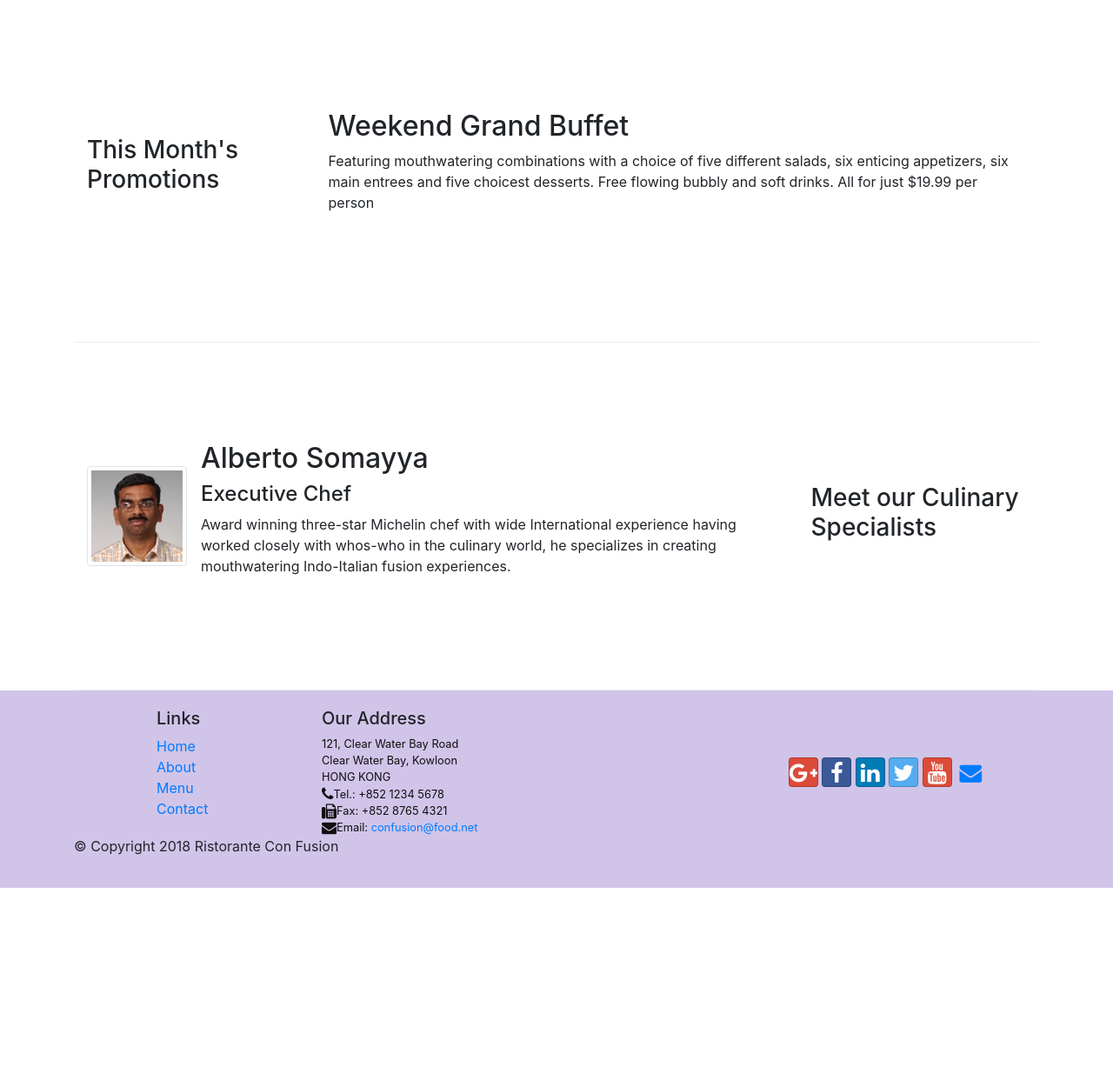
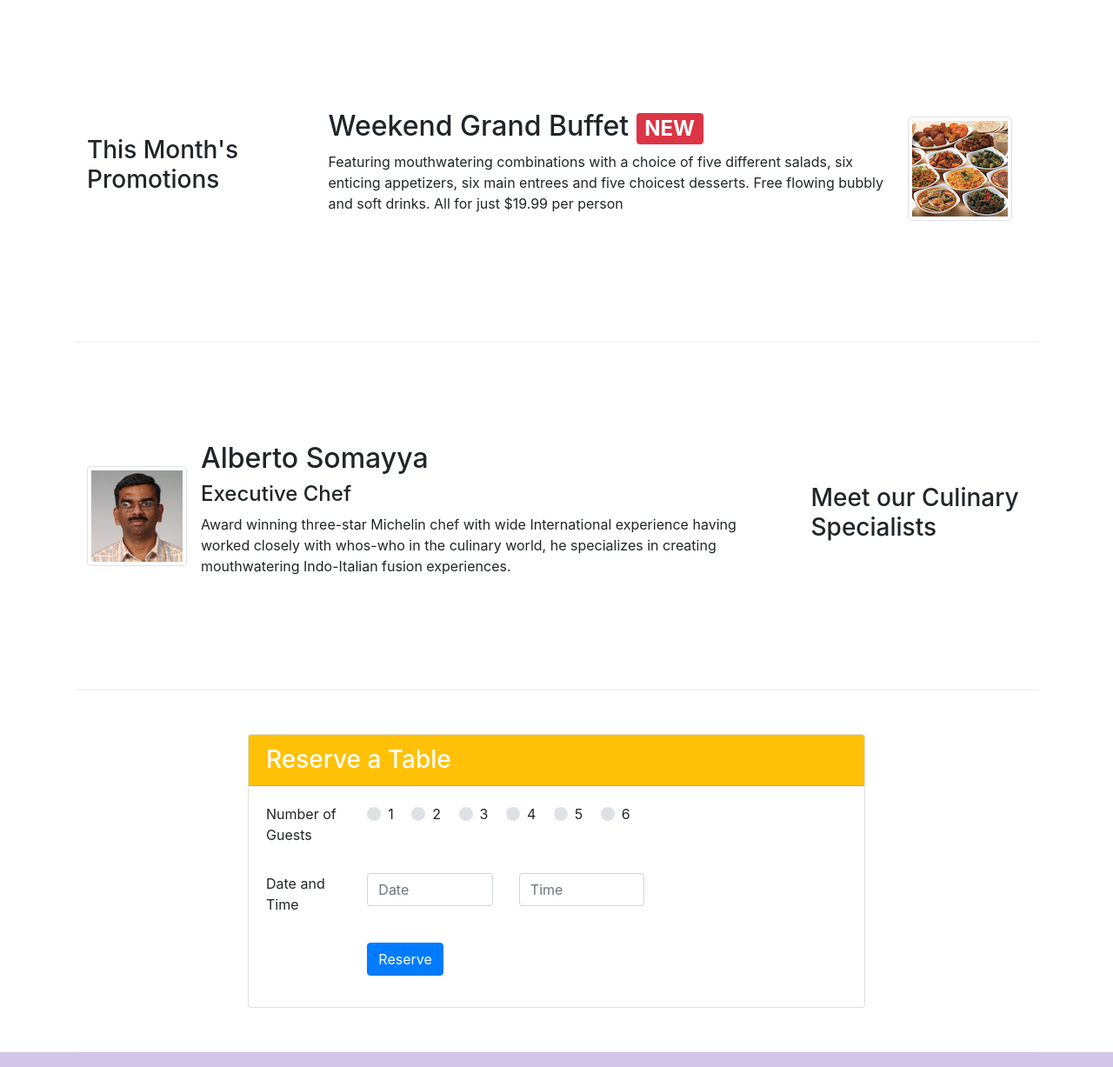
Before and after one commit to bejuzb0/confusion-Restaurant, a website: page index.html in a window 1280 px wide. Shown: the part 740-1967 px from the top of the page at 87% size. Before the commit the page ends 1761 px from the top, so only its background shows below. Drawn offline with nearby package versions, Linux system fonts and the light colour scheme.

Commit message:
Assignment2

```diff
--- a/index.html
+++ b/index.html
@@ -41,8 +41,11 @@
                     <h1>Ristorante con Fusion</h1>
                     <p>We take inspiration from the World's best cuisines, and create a unique fusion experience. Our lipsmacking creations will tickle your culinary senses!</p>
                 </div>
-                <div class="col-12 col-sm align-self-center">
+                <div class="col-12 col-sm-3 align-self-center">
                     <img src="img/logo.png" class="img-fluid">
+                </div>
+                <div class="col-12 col-sm-3 align-self-center">
+                    <a href="#reserve" style="text-decoration: none;"><button class="btn btn-block btn-warning" type="button">Reserve Table</button></a>
                 </div>
             </div>
         </div>
@@ -50,7 +53,7 @@
 
     <div class="container">
         <div class="row row-content align-items-center">
-            <div class="col-12 col-sm-4 order-sm-lastcol-md-3">
+            <div class="col-12 col-sm-4 order-sm-last col-md-3">
                 <h3>Our Lipsmacking Culinary Creations</h3>
             </div>
             <div class="col col-sm col-md order-sm-first">
@@ -69,12 +72,19 @@
 
 
         <div class="row row-content align-items-center">
-            <div class="col-12 col-sm-4 col-md-3">
+            <div class="col-12 col-sm-4 col-md-3 order-sm-first">
                 <h3>This Month's Promotions</h3>
             </div>
-            <div class="col col-sm col-md">
-                <h2>Weekend Grand Buffet</h2>
-                <p>Featuring mouthwatering combinations with a choice of five different salads, six enticing appetizers, six main entrees and five choicest desserts. Free flowing bubbly and soft drinks. All for just $19.99 per person </p>
+            <div class="col col-sm col-md order-sm-last">
+                <div class="media">
+                    <div class="media-body">
+                        <h2>Weekend Grand Buffet <span class="badge badge-danger">NEW</span></h2>
+                        <p>Featuring mouthwatering combinations with a choice of five different salads, six enticing appetizers, six main entrees and five choicest desserts. Free flowing bubbly and soft drinks. All for just $19.99 per person </p>
+                    </div>
+                    <img class="d-flex mr-3 img-thumbnail align-self-center"
+                    src="img/buffet.png" alt="buffer">
+                </div>
+
             </div>
         </div>
 
@@ -82,7 +92,7 @@
             <div class="col-12 col-sm-4 order-sm-last col-md-3">
                 <h3>Meet our Culinary Specialists</h3>
             </div>
-            <div class="col col-sm col-md order-sm-firsts">
+            <div class="col col-sm col-md order-sm-first">
                 <div class="media">
                     <img class="d-flex mr-3 img-thumbnail align-self-center"
                     src="img/alberto.png" alt="alberto">
@@ -94,6 +104,67 @@
                 </div>
 
             </div>
+        </div>
+
+        <div class="row row-content align-items-center justify-content-center" id="reserve">
+            <div class="col-12 col-sm-8">
+                <div class="card">
+                    <h3 class="card-header bg-warning text-white">Reserve a Table</h3>
+                    <div class="card-body">
+                        <div class="form-group row">
+                            <div class="col-12 col-sm-2"><p>Number of Guests</p></div>
+                            <div class="col-12 col-sm-10">
+                                <div class="custom-control custom-radio custom-control-inline">
+                                    <input type="radio" id="customRadioInline1" name="customRadioInline1" class="custom-control-input">
+                                    <label class="custom-control-label" for="customRadioInline1">1</label>
+                                </div>
+                                <div class="custom-control custom-radio custom-control-inline">
+                                    <input type="radio" id="customRadioInline2" name="customRadioInline1" class="custom-control-input">
+                                    <label class="custom-control-label" for="customRadioInline2">2</label>
+                                </div>
+                                <div class="custom-control custom-radio custom-control-inline">
+                                    <input type="radio" id="customRadioInline1" name="customRadioInline1" class="custom-control-input">
+                                    <label class="custom-control-label" for="customRadioInline1">3</label>
+                                </div>
+                                <div class="custom-control custom-radio custom-control-inline">
+                                    <input type="radio" id="customRadioInline2" name="customRadioInline1" class="custom-control-input">
+                                    <label class="custom-control-label" for="customRadioInline2">4</label>
+                                </div>
+                                <div class="custom-control custom-radio custom-control-inline">
+                                    <input type="radio" id="customRadioInline1" name="customRadioInline1" class="custom-control-input">
+                                    <label class="custom-control-label" for="customRadioInline1">5</label>
+                                </div>
+                                <div class="custom-control custom-radio custom-control-inline">
+                                    <input type="radio" id="customRadioInline2" name="customRadioInline1" class="custom-control-input">
+                                    <label class="custom-control-label" for="customRadioInline2">6</label>
+                                </div>
+
+
+                            </div>
+                        </div>
+
+                        <div class="form-group row">
+                            <div class="col-12 col-sm-2"><p>Date and Time</p></div>
+                            <div class="col-12 col-sm-3">
+                                <input type="text" class="form-control" id="date" name="date"
+                            placeholder="Date">
+                            </div>
+                            <div class="col-12 col-sm-3">
+                                <input type="text" class="form-control" id="time" name="time"
+                                placeholder="Time">
+                            </div>
+                        </div>
+
+                        <div class="form-group row">
+                            <div class="col-12 offset-2">
+                                <button type="submit" class="btn btn-primary">Reserve</button>
+                            </div>
+                        </div>
+                    </div>
+                </div>
+
+            </div>
+
         </div>
     </div>
 
```
